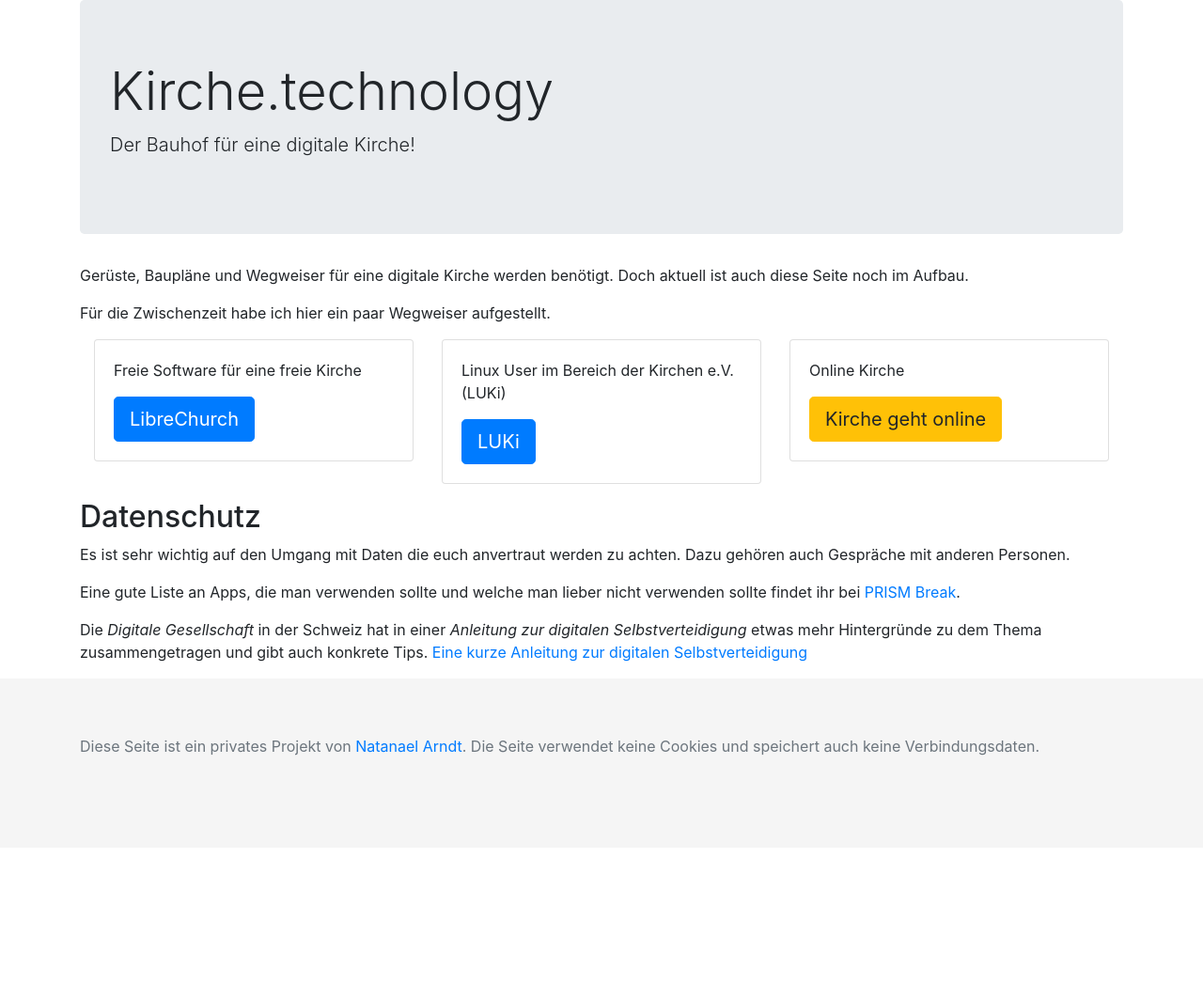
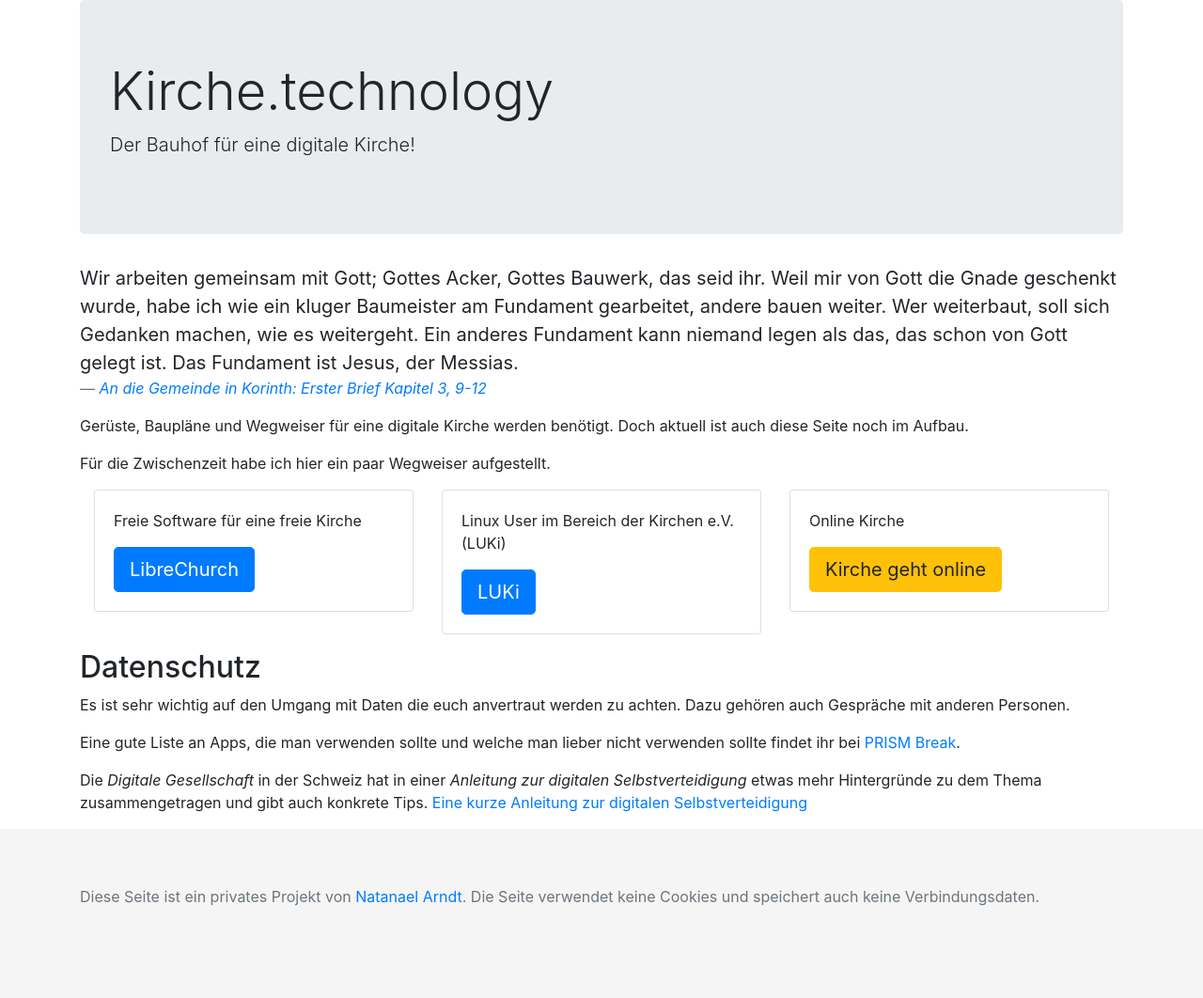
Before and after one commit to white-gecko/kirche.technology, a Jekyll site: the page built from index.html, in a window 1280 px wide. Shown: the whole page at 94% size. Built offline with Jekyll 4.4.1, drawn with Linux system fonts in a browser that asks for light colours; before the commit the page ends 902 px from its top, so only the background shows below that.

Commit message:
Add 1 Korinther 3

```diff
--- a/index.html
+++ b/index.html
@@ -1,6 +1,16 @@
 ---
 layout: default
 ---
+
+
+<blockquote class="blockquote">
+  <p class="mb-0">
+    Wir arbeiten gemeinsam mit Gott; Gottes Acker, Gottes Bauwerk, das seid ihr.
+    Weil mir von Gott die Gnade geschenkt wurde, habe ich wie ein kluger Baumeister am Fundament gearbeitet, andere bauen weiter. Wer weiterbaut, soll sich Gedanken machen, wie es weitergeht.
+    Ein anderes Fundament kann niemand legen als das, das schon von Gott gelegt ist. Das Fundament ist Jesus, der Messias.
+  </p>
+  <footer class="blockquote-footer"><cite title="Bibel in gerechter Sprache"><a href="https://www.bibel-in-gerechter-sprache.de/die-bibel/bigs-online/?1-Kor/3/1/">An die Gemeinde in Korinth: Erster Brief Kapitel 3, 9-12</a></cite></footer>
+</blockquote>
 
 <p>Gerüste, Baupläne und Wegweiser für eine digitale Kirche werden benötigt. Doch aktuell ist auch diese Seite noch im Aufbau.</p>
 <p>Für die Zwischenzeit habe ich hier ein paar Wegweiser aufgestellt.</p>
```
